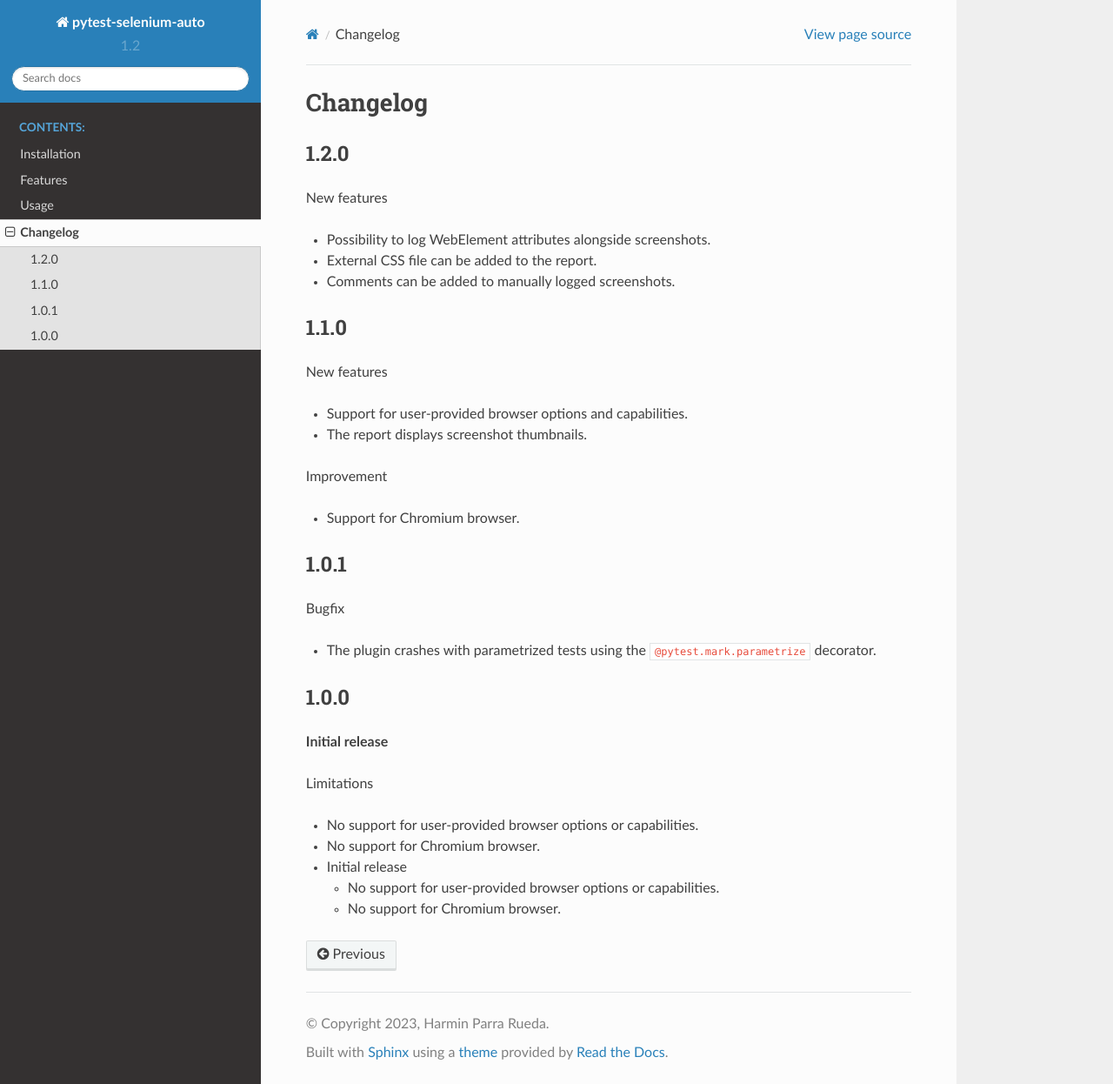
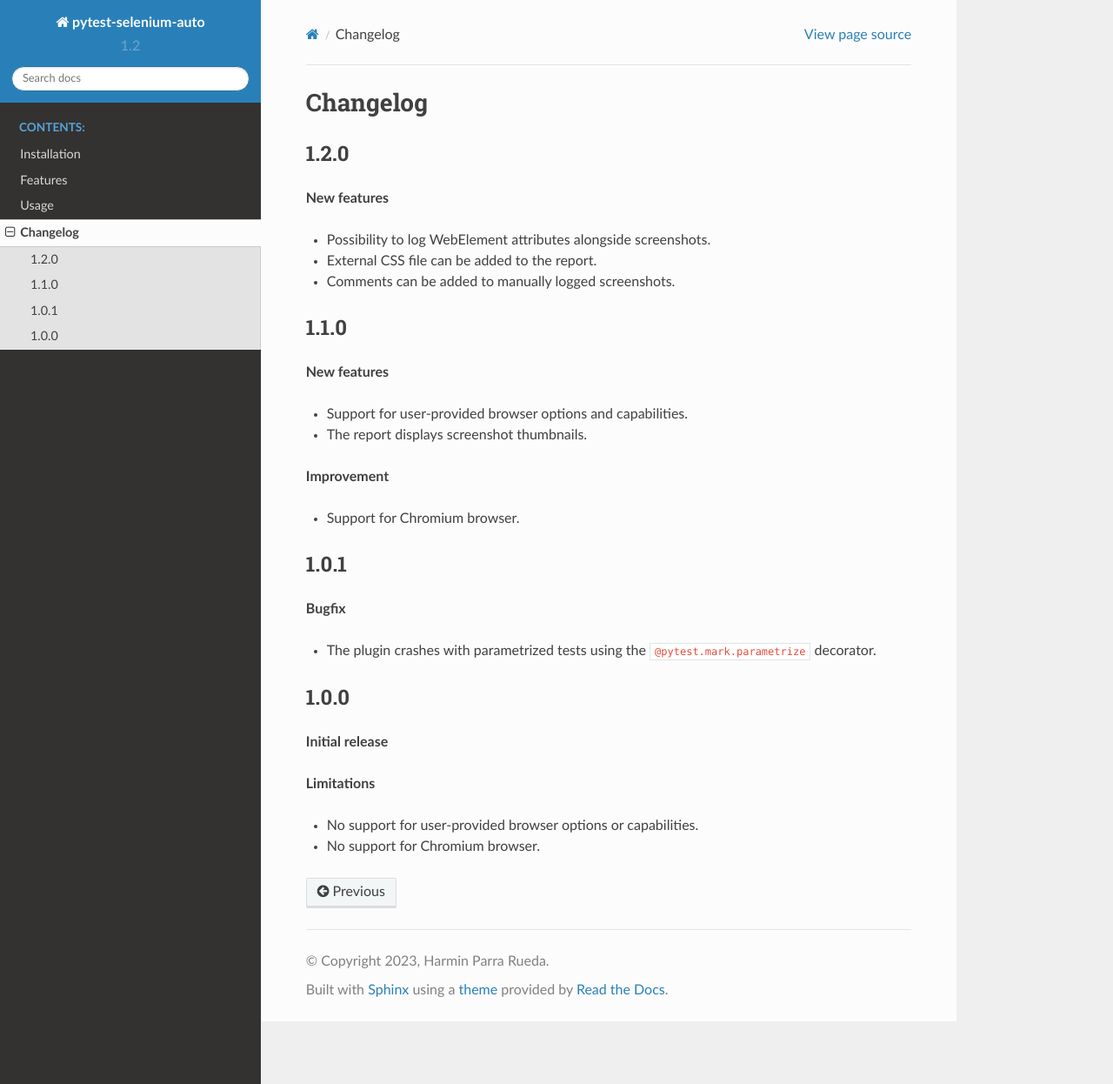
Before and after one commit to harmin-parra/pytest-selenium-auto, a Sphinx documentation site: the page built from docs/changelog.rst, in a window 1280 px wide and 1246 px high. Shown: the whole window at 87% size. Built offline with Sphinx 7.4.7 and the Read the Docs theme 2.0.0, drawn with Linux system fonts in a browser that asks for light colours.

Commit message:
Update changelog.rst

```diff
--- a/docs/changelog.rst
+++ b/docs/changelog.rst
@@ -5,7 +5,7 @@ Changelog
 1.2.0
 -----
 
-New features
+**New features**
 
 * Possibility to log WebElement attributes alongside screenshots.
 * External CSS file can be added to the report.
@@ -15,19 +15,20 @@ New features
 1.1.0
 -----
 
-New features
+**New features**
 
 * Support for user-provided browser options and capabilities.
 * The report displays screenshot thumbnails.
 
-Improvement
+**Improvement**
 
 * Support for Chromium browser.
 
 
 1.0.1
 -----
-Bugfix
+
+**Bugfix**
 
 * The plugin crashes with parametrized tests using the ``@pytest.mark.parametrize`` decorator.
 
@@ -37,12 +38,7 @@ Bugfix
 
 **Initial release**
 
-Limitations
+**Limitations**
 
 * No support for user-provided browser options or capabilities.
 * No support for Chromium browser.
-
-* Initial release
-
-  * No support for user-provided browser options or capabilities.
-  * No support for Chromium browser.
```
